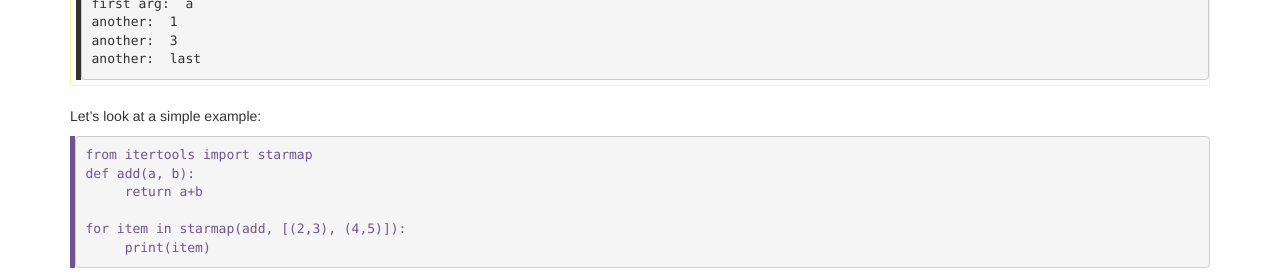
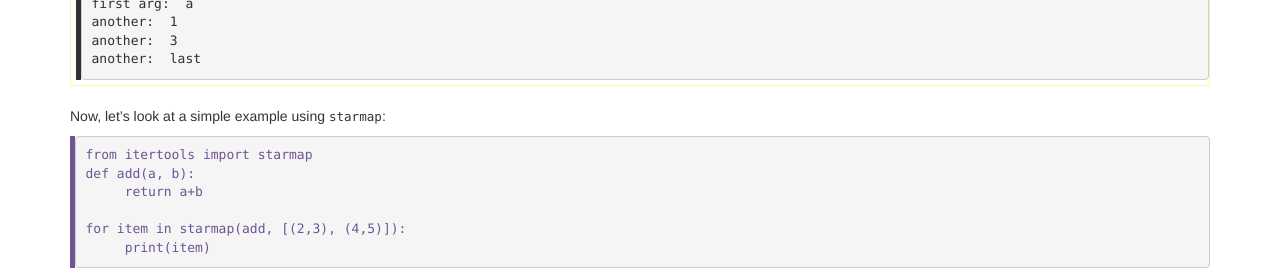
Before and after one commit to albietz/python-itertools, a Jekyll site: the page built from _episodes/02-terminating-iterators.md, in a window 1280 px wide and 900 px high, scrolled down 5136 px. Shown: the part 152-428 px from the top of the window. Built offline with Jekyll 4.4.1, drawn with Linux system fonts in a browser that asks for light colours.

Commit message:
Signed-off-by: Greg Watson <g.watson@computer.org>

```diff
--- a/_episodes/02-terminating-iterators.md
+++ b/_episodes/02-terminating-iterators.md
@@ -384,7 +384,7 @@ In other words, the function provided as an argument to `starmap` can iteself ta
 > {: .output}
 {: .callout}
 
-Let’s look at a simple example:
+Now, let’s look at a simple example using `starmap`:
 
 ~~~
 from itertools import starmap
```
